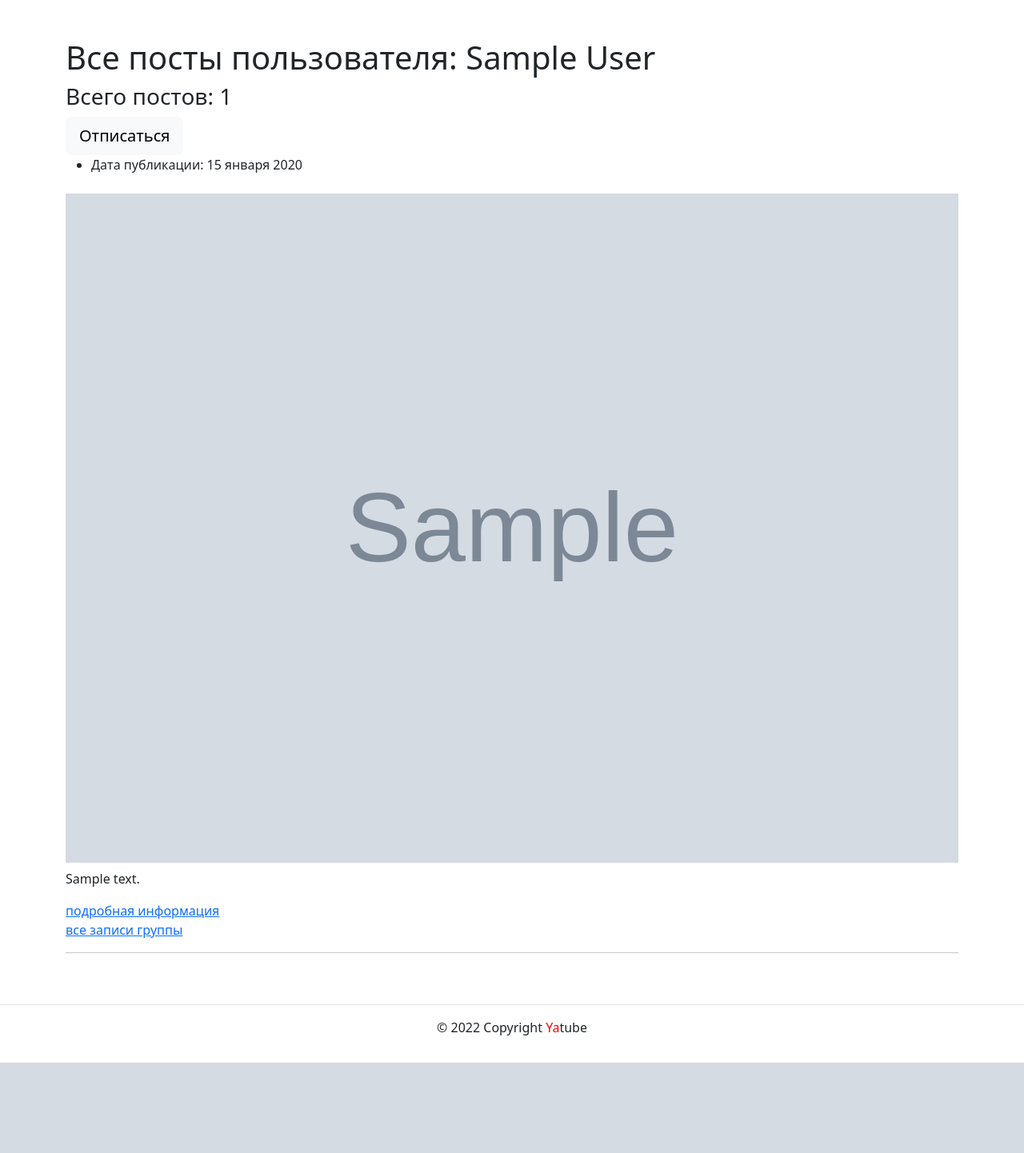
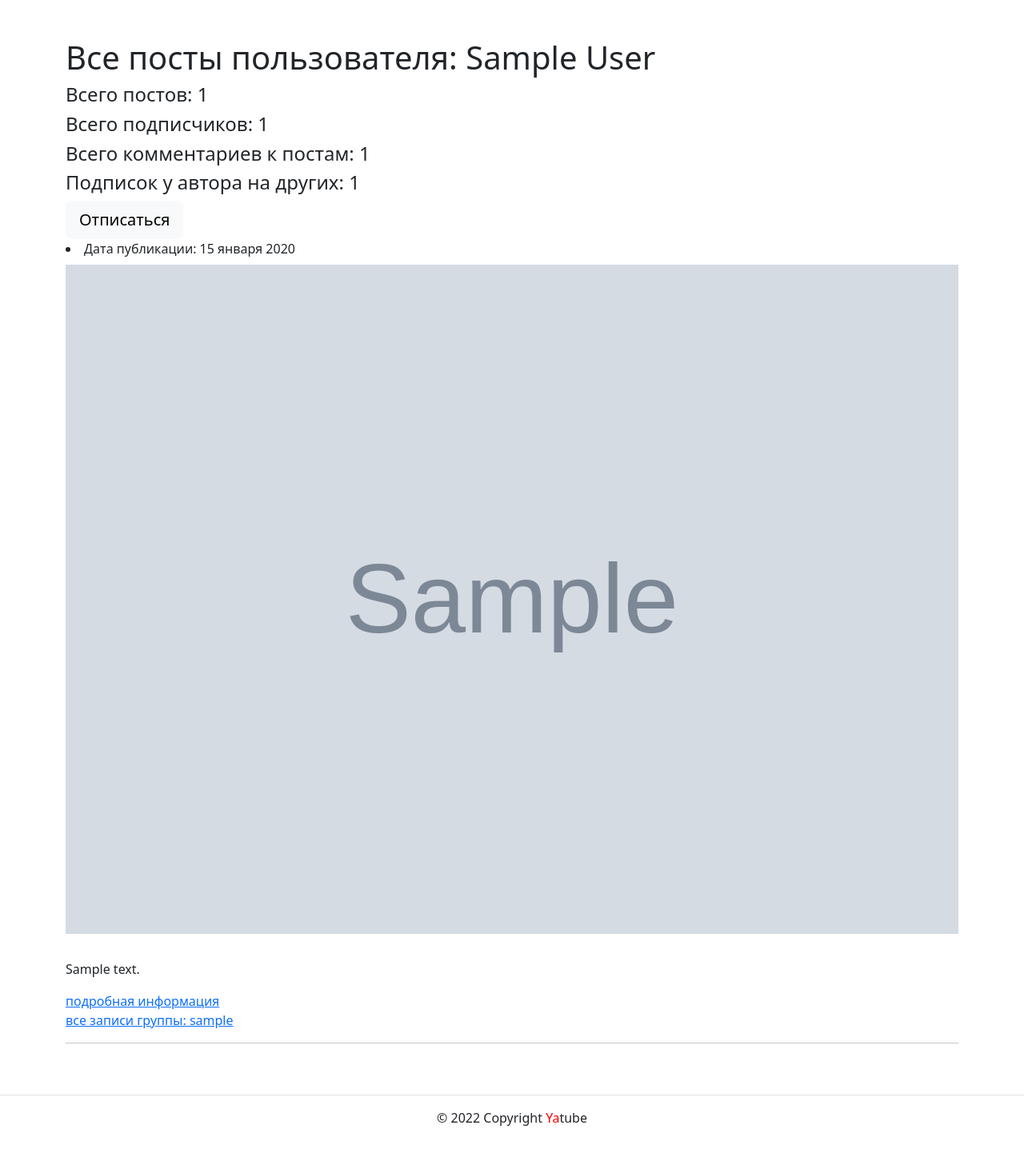
Before and after one commit to Sneg0vikS/hw05_final, a Django app: a page that uses yatube/templates/posts/profile.html in a window 1280 px wide. Shown: the part 56-1498 px from the top of the page at 80% size. Before the commit the page ends 1385 px from the top, so only its background shows below. Run offline with Django 3.2, Linux system fonts and the light colour scheme; a user stored in the database is signed in; tables that the repository leaves empty hold one stand-in row (values such as "Sample post"); grey boxes marked "Sample" are stand-in pictures; some libraries are stand-ins or nearby versions.

Commit message:
ready template

```diff
--- a/yatube/templates/posts/follow.html
+++ b/yatube/templates/posts/follow.html
@@ -11,7 +11,7 @@
       {% for post in page_obj %}
           <li>
             Автор: {{ post.author.get_full_name }}
-            <a href="{% url 'posts:profile' post.author %}">все посты пользователя</a>
+            <a href="{% url 'posts:profile' post.author.username %}">все посты пользователя</a>
           </li>
           <li>
             Дата публикации: {{ post.pub_date|date:"d E Y" }}
--- a/yatube/templates/posts/group_list.html
+++ b/yatube/templates/posts/group_list.html
@@ -12,7 +12,7 @@
       <ul>
         <li>
           Автор: {{ post.author.get_full_name }}
-          <a href="{% url 'posts:profile' post.author %}">все посты пользователя</a>
+          <a href="{% url 'posts:profile' post.author.username %}">все посты пользователя</a>
         </li>
         <li>
           Дата публикации: {{ post.pub_date|date:"d E Y" }}
--- a/yatube/templates/posts/index.html
+++ b/yatube/templates/posts/index.html
@@ -13,7 +13,7 @@
           {% for post in page_obj %}
             <li>
               Автор: {{ post.author.get_full_name }}
-              <a href="{% url 'posts:profile' post.author %}">все посты пользователя</a>
+              <a href="{% url 'posts:profile' post.author.username %}">все посты пользователя</a>
             </li>
             <li>
               Дата публикации: {{ post.pub_date|date:"d E Y" }}
--- a/yatube/templates/posts/post_detail.html
+++ b/yatube/templates/posts/post_detail.html
@@ -15,7 +15,6 @@
           {% if post.group %}
             <li class="list-group-item">
               Группа: {{ post.group.title }}
-
               <a href="{% url 'posts:group_list' post.group.slug %}">
                 все записи группы
               </a>
@@ -38,8 +37,8 @@
         {% thumbnail post.image "960x339" crop="center" upscale=True as im %}
           <img class="card-img my-2" src="{{ im.url }}">
         {% endthumbnail %}
-          <p>{{ post.text }}</p>
-          {% if request.user.is_authenticated %}
+        <p><br>{{ post.text }}</br></p>
+          {% if user.is_authenticated %}
         <a class="btn btn-primary"
         <a href="{% url 'posts:post_edit' post.pk %}">редактировать запись</a>
         {% include 'includes/comments.html' %}
--- a/yatube/templates/posts/profile.html
+++ b/yatube/templates/posts/profile.html
@@ -5,7 +5,10 @@
 {% block content %}
   <div class="container py-5">
     <h1>Все посты пользователя: {{ author.get_full_name }} </h1>
-    <h3>Всего постов: {{ author.posts.count }}</h3>
+    <h4>Всего постов: {{ author.posts.count }}</h4>
+    <h4>Всего подписчиков: {{ author.following.count }}</h4>
+    <h4>Всего комментариев к постам: {{ user.comments.count }}</h4>
+    <h4>Подписок у автора на других: {{ author.follower.count }}</h4>
     {% if following %}
       <a
         class="btn btn-lg btn-light"
@@ -23,24 +26,23 @@
    {% endif %}
     <article>
       {% for post in page_obj %}
-        <ul>
         <li>
           Дата публикации: {{ post.pub_date|date:"d E Y" }}
         </li>
-          </ul>
         {% thumbnail post.image "960x339" crop="center" upscale=True as im %}
           <img class="card-img my-2" src="{{ im.url }}">
         {% endthumbnail %}
-          <p>{{ post.text }}</p>
+        <p><br>{{ post.text }}</br></p>
           <a href="{% url 'posts:post_detail' post.pk %}">подробная информация </a>
-    </article>
         <p>
           {% if post.group %}
-    <a href="{% url 'posts:group_list' post.group.slug %}">все записи группы </a></p>
+            <a href="{% url 'posts:group_list' post.group.slug %}">все записи группы: {{post.group.slug}} </a></p>
           {% endif %}
+        </p>
         <hr>
       {% endfor %}
       <!-- Остальные посты. после последнего нет черты -->
       {% include 'includes/paginator.html' %}
+    </article>
   </div>
 {% endblock %}
```
Lines whose indentation alone changed are shown as unchanged.
